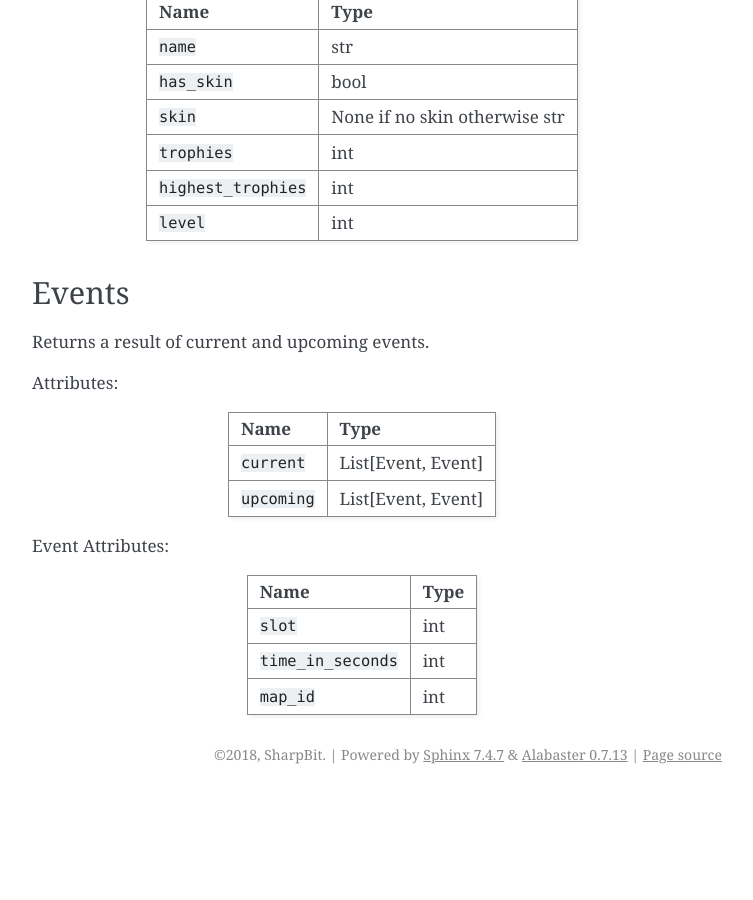
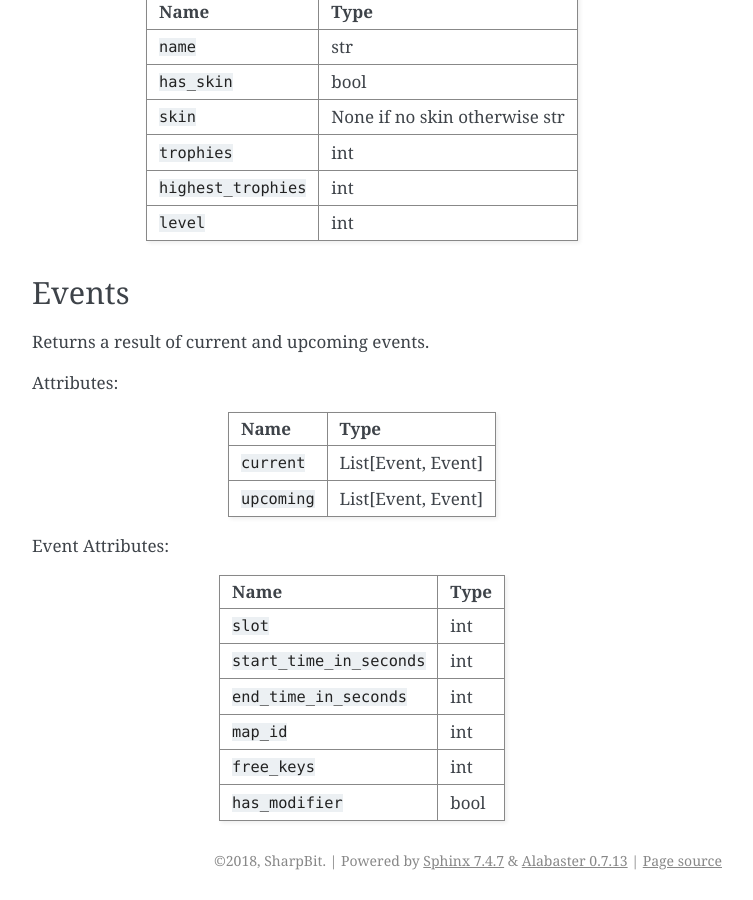
Before and after one commit to SharpBit/brawlstats, a Sphinx documentation site: the page built from docs/api.rst, in a window 1280 px wide and 900 px high, scrolled down 4595 px. Shown: the whole window, without its empty margins (388-1141 px from the left). Built offline with Sphinx 7.4.7, drawn with Linux system fonts in a browser that asks for light colours; before the commit the page ends 5389 px from its top, so only the background shows below that.

Commit message:
fix docs for new event attributes

```diff
--- a/docs/api.rst
+++ b/docs/api.rst
@@ -217,13 +217,16 @@ Name         Type
 
 Event Attributes:
 
-=================== ====
-Name                Type
-=================== ====
-``slot``            int
-``time_in_seconds`` int
-``map_id``          int
-=================== ====
+========================= ====
+Name                      Type
+========================= ====
+``slot``                  int
+``start_time_in_seconds`` int
+``end_time_in_seconds``   int
+``map_id``                int
+``free_keys``             int
+``has_modifier``          bool
+========================= ====
 
 
 
```
Also changed, not shown: 2 other files.
